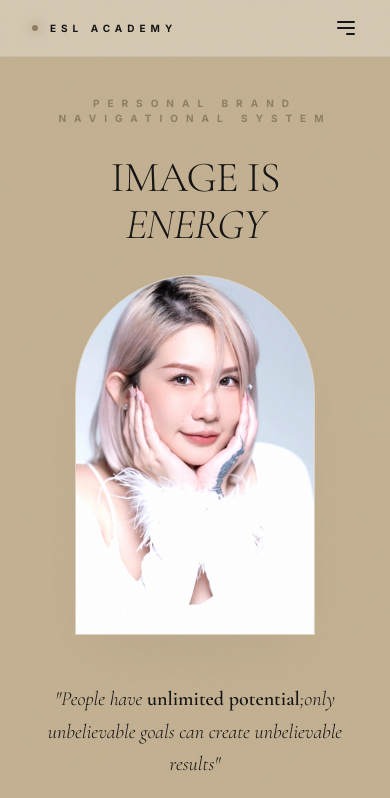
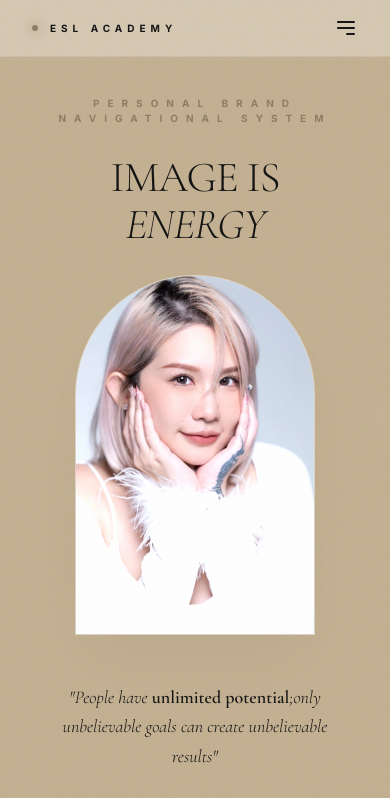
Before and after one commit to zxiang0608/elaineleongesl, a Next.js app: page / in a window 390 px wide. Shown: the top 798 px of the page. Built offline with nearby package versions, Linux system fonts and the light colour scheme.

Commit message:
style: reduce mobile quote font size to prevent widowed words

```diff
--- a/src/components/Hero.tsx
+++ b/src/components/Hero.tsx
@@ -47,8 +47,8 @@ export function Hero() {
                     {/* Credentials Section */}
                     <div className="text-center lg:text-right flex flex-col items-center lg:items-end order-2 lg:order-1">
                         {/* Quote Moved Here */}
-                        <div className="mb-6 md:mb-10 w-full text-center lg:text-right px-4 md:px-0">
-                            <p className="serif italic text-xl md:text-2xl leading-relaxed text-deep-charcoal">
+                        <div className="mb-6 md:mb-10 w-full text-center lg:text-right px-8 md:px-0">
+                            <p className="serif italic text-lg md:text-2xl leading-relaxed text-deep-charcoal">
                                 &quot;People have <span className="not-italic font-semibold text-deep-charcoal">unlimited potential</span>;<br className="hidden md:block" />
                                 only unbelievable goals can create unbelievable results&quot;
                             </p>
```
